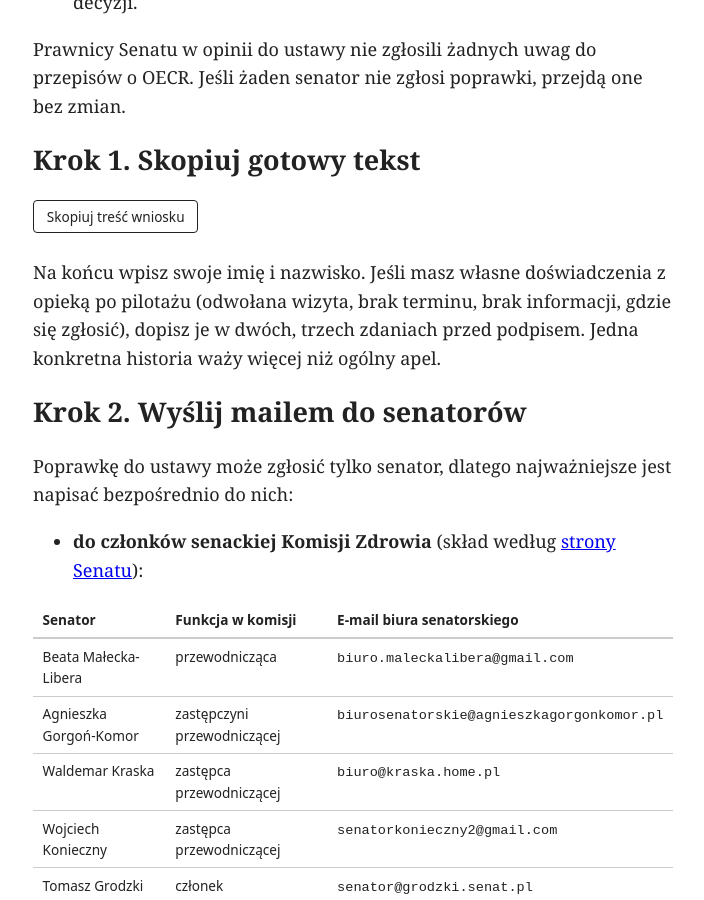
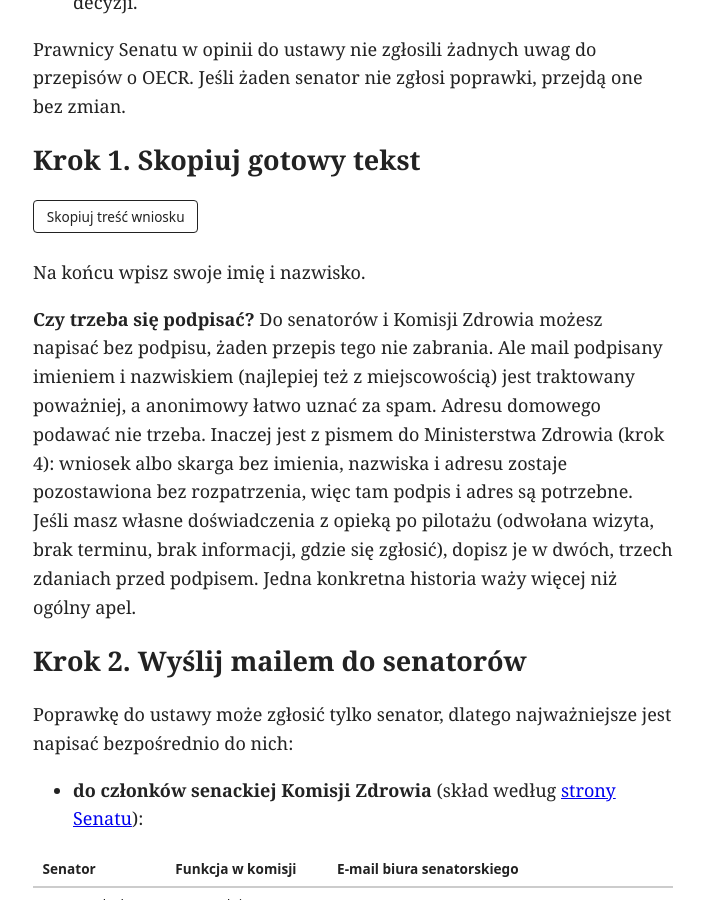
Before and after one commit to sylwiaeb/nf1news, a Jekyll site: the page built from _posts/2026-11-03-senat-uwagi-oecr.md, in a window 1280 px wide and 900 px high, scrolled down 1100 px. Shown: the whole window, without its empty margins (287-991 px from the left). Built offline with Jekyll 4.4.1, drawn with Linux system fonts in a browser that asks for light colours.

Commit message:
Instrukcja: czy trzeba się podpisać
Co-Authored-By: Claude Opus 5.5 <noreply@anthropic.com>
Claude-Session: https://claude.ai/code/session_019jaYAUrvFxzDMrZaHzH4de

```diff
--- a/_posts/2026-11-03-senat-uwagi-oecr.md
+++ b/_posts/2026-11-03-senat-uwagi-oecr.md
@@ -21,7 +21,9 @@ Prawnicy Senatu w opinii do ustawy nie zgłosili żadnych uwag do przepisów o O
 
 {% include mail.html id="uwagi-senat" body="wnioski/uwagi-senat-OECR.txt" %}
 
-Na końcu wpisz swoje imię i nazwisko. Jeśli masz własne doświadczenia z opieką po pilotażu (odwołana wizyta, brak terminu, brak informacji, gdzie się zgłosić), dopisz je w dwóch, trzech zdaniach przed podpisem. Jedna konkretna historia waży więcej niż ogólny apel.
+Na końcu wpisz swoje imię i nazwisko.
+
+**Czy trzeba się podpisać?** Do senatorów i Komisji Zdrowia możesz napisać bez podpisu, żaden przepis tego nie zabrania. Ale mail podpisany imieniem i nazwiskiem (najlepiej też z miejscowością) jest traktowany poważniej, a anonimowy łatwo uznać za spam. Adresu domowego podawać nie trzeba. Inaczej jest z pismem do Ministerstwa Zdrowia (krok 4): wniosek albo skarga bez imienia, nazwiska i adresu zostaje pozostawiona bez rozpatrzenia, więc tam podpis i adres są potrzebne. Jeśli masz własne doświadczenia z opieką po pilotażu (odwołana wizyta, brak terminu, brak informacji, gdzie się zgłosić), dopisz je w dwóch, trzech zdaniach przed podpisem. Jedna konkretna historia waży więcej niż ogólny apel.
 
 ## Krok 2. Wyślij mailem do senatorów
 
```
